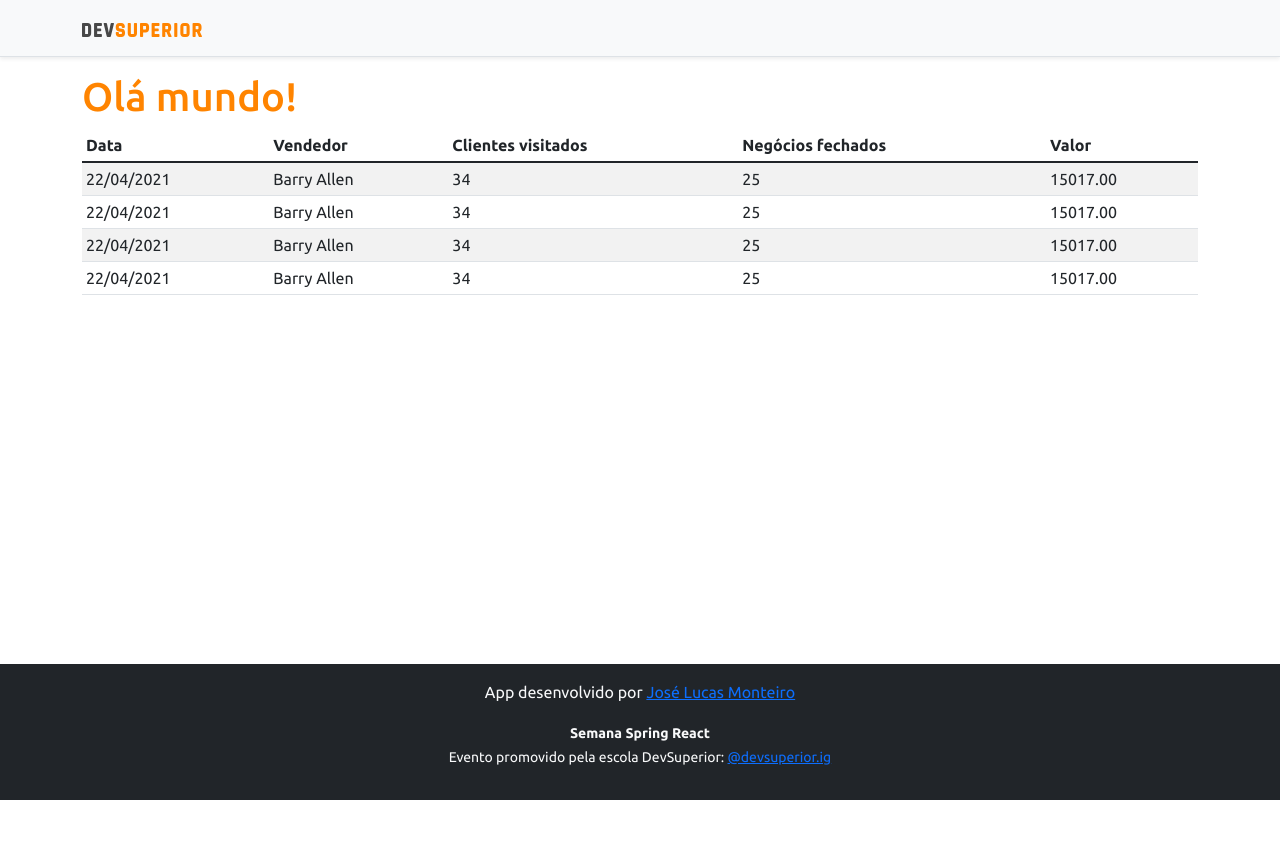
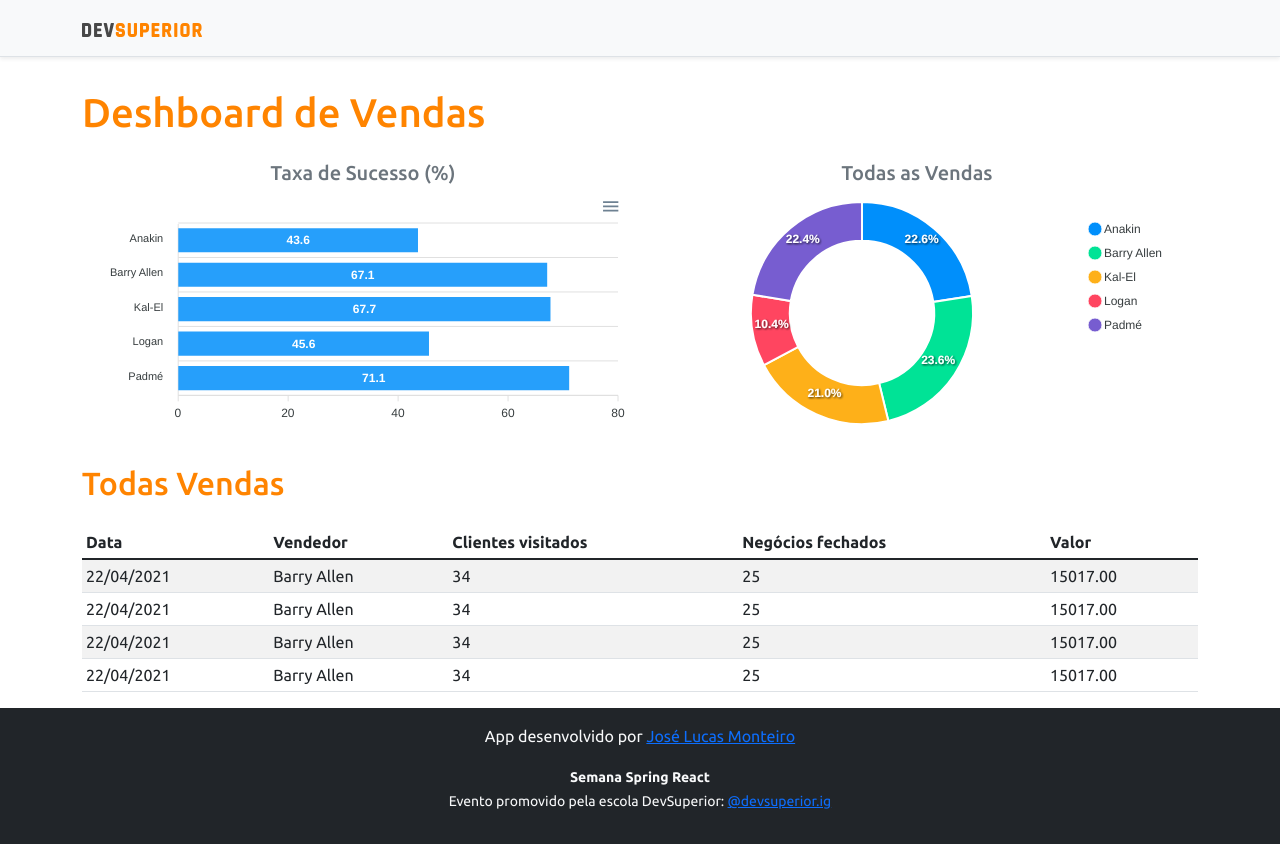
Before and after one commit to LucasMonteiroNK1711/Projeto-sds4, a React (Create React App) app in the folder frontend/: page / in a window 1280 px wide. Before the commit the page ends 800 px from the top, so only its background shows below. Built offline with nearby package versions, Linux system fonts and the light colour scheme.

Commit message:
Static charts

```diff
--- a/frontend/package.json
+++ b/frontend/package.json
@@ -11,8 +11,10 @@
     "@types/node": "^12.0.0",
     "@types/react": "^17.0.0",
     "@types/react-dom": "^17.0.0",
+    "apexcharts": "^3.28.1",
     "bootstrap": "^5.1.1",
     "react": "^17.0.2",
+    "react-apexcharts": "^1.3.9",
     "react-dom": "^17.0.2",
     "react-scripts": "4.0.3",
     "typescript": "^4.1.2",
--- a/frontend/public/index.html
+++ b/frontend/public/index.html
@@ -1,5 +1,5 @@
 <!DOCTYPE html>
-<html lang="en">
+<html lang="pt-BR">
   <head>
     <meta charset="utf-8" />
     <link rel="icon" href="%PUBLIC_URL%/favicon.ico" />
@@ -7,37 +7,17 @@
     <meta name="theme-color" content="#000000" />
     <meta
       name="description"
-      content="Web site created using create-react-app"
+      content="Este app foi desenvolvido na Semana Spring React"
     />
     <link rel="apple-touch-icon" href="%PUBLIC_URL%/logo192.png" />
-    <!--
-      manifest.json provides metadata used when your web app is installed on a
-      user's mobile device or desktop. See https://developers.google.com/web/fundamentals/web-app-manifest/
-    -->
+
     <link rel="manifest" href="%PUBLIC_URL%/manifest.json" />
-    <!--
-      Notice the use of %PUBLIC_URL% in the tags above.
-      It will be replaced with the URL of the `public` folder during the build.
-      Only files inside the `public` folder can be referenced from the HTML.
 
-      Unlike "/favicon.ico" or "favicon.ico", "%PUBLIC_URL%/favicon.ico" will
-      work correctly both with client-side routing and a non-root public URL.
-      Learn how to configure a non-root public URL by running `npm run build`.
-    -->
-    <title>React App</title>
+    <title>DSVendas</title>
   </head>
   <body>
-    <noscript>You need to enable JavaScript to run this app.</noscript>
+    <noscript>Você precisa abilitar o JavaScript para rodar esse aplicativo.</noscript>
     <div id="root"></div>
-    <!--
-      This HTML file is a template.
-      If you open it directly in the browser, you will see an empty page.
 
-      You can add webfonts, meta tags, or analytics to this file.
-      The build step will place the bundled scripts into the <body> tag.
-
-      To begin the development, run `npm start` or `yarn start`.
-      To create a production bundle, use `npm run build` or `yarn build`.
-    -->
   </body>
 </html>
--- a/frontend/src/App.tsx
+++ b/frontend/src/App.tsx
@@ -1,4 +1,6 @@
+import BarChart from "components/BarChart";
 import DataTable from "components/DataTable/Index";
+import DonutsChart from "components/DonutsChart";
 import Footer from "components/Footer";
 import NavBar from "components/NavBar";
 
@@ -7,7 +9,22 @@
     <>
       <NavBar />
       <div className="container">
-        <h1 className="text-primary">Olá mundo!</h1>
+        <h1 className="text-primary py-3">Deshboard de Vendas</h1>
+
+
+        <div className="row px-3">
+          <div className="col-sm-6">
+            <h5 className="text-center text-secondary">Taxa de Sucesso (%)</h5>
+            <BarChart />
+          </div>
+          <div className="col-sm-6">
+          <h5 className="text-center text-secondary">Todas as Vendas</h5>
+            <DonutsChart />
+          </div>
+        </div>
+<div className="py-3">
+  <h2 className="text-primary">Todas Vendas</h2>
+</div>
         <DataTable />
       </div>
       <Footer />
--- /dev/null
+++ b/frontend/src/components/BarChart/index.tsx
@@ -0,0 +1,34 @@
+import Chart from 'react-apexcharts'
+
+const BarChart = () => {
+    const options = {
+        plotOptions: {
+            bar: {
+                horizontal: true,
+            }
+        },
+    };
+
+    const mockData = {
+        labels: {
+            categories: ['Anakin', 'Barry Allen', 'Kal-El', 'Logan', 'Padmé']
+        },
+        series: [
+            {
+                name: "% Sucesso",
+                data: [43.6, 67.1, 67.7, 45.6, 71.1]
+            }
+        ]
+    };
+
+    return (
+        <Chart
+            options={{ ...options, xaxis: mockData.labels}}
+            series={mockData.series}
+            type="bar"
+            height="240"
+        />
+    );
+}
+
+export default BarChart;
--- /dev/null
+++ b/frontend/src/components/DonutsChart/index.tsx
@@ -0,0 +1,25 @@
+import Chart from 'react-apexcharts'
+
+const DonutsChart = () => {
+    const mockData = {
+        series: [477138, 499928, 444867, 220426, 473088],
+        labels: ['Anakin', 'Barry Allen', 'Kal-El', 'Logan', 'Padmé']
+    }
+
+    const options = {
+        legend: {
+            show: true
+        }
+    }
+
+    return (
+        <Chart
+            options={{ ...options, labels: mockData.labels}}
+            series={mockData.series}
+            type="donut"
+            height="240"
+        />
+    );
+}
+
+export default DonutsChart;
```
Also changed, not shown: 1 other file (tests, documents, lock files or other folders).
